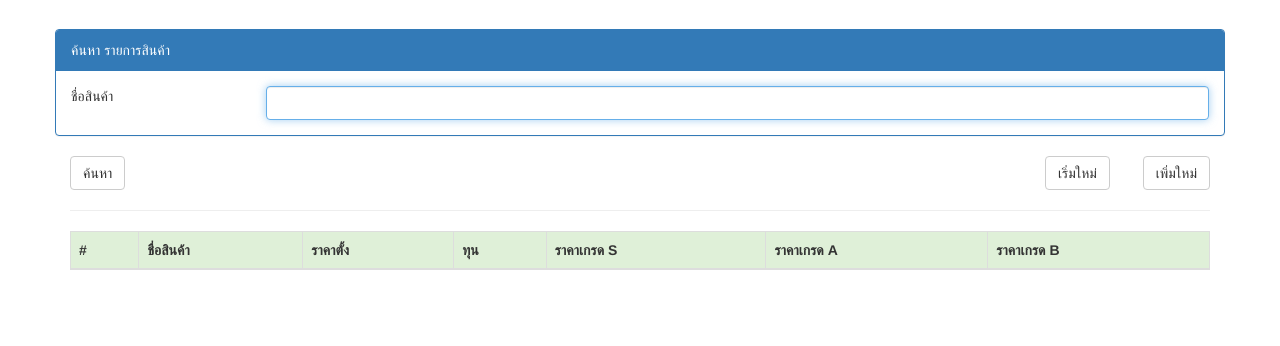
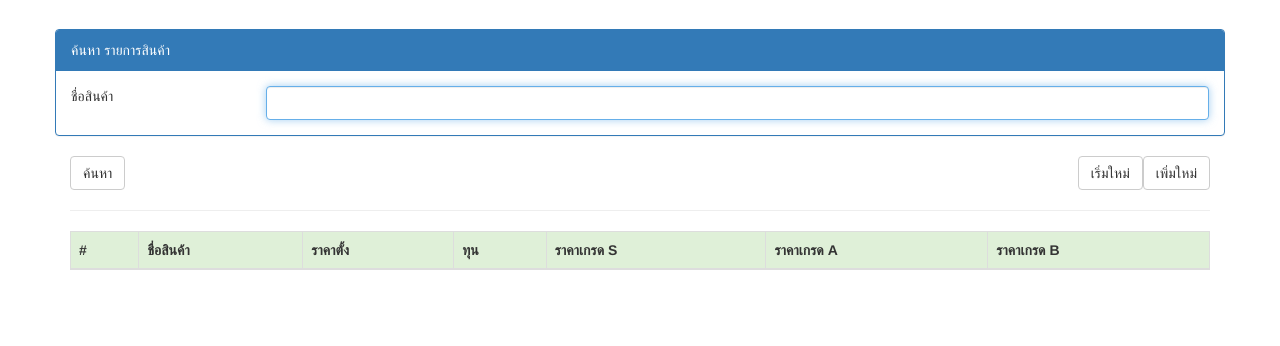
Before and after one commit to wittakarn/ipst, a PHP site: page /SEQUOT/pages/product.php?MODE=S in a window 1280 px wide. Shown: the part 51-397 px from the top of the page. Run offline with PHP 8.4, Linux system fonts and the light colour scheme; data that the repository does not hold is empty.

Commit message:
improve search feature.

```diff
--- a/include/product-q.php
+++ b/include/product-q.php
@@ -134,15 +134,15 @@
 					id="readButton">
 				ค้นหา</button>
 		</div>
-		<div class="col-md-8"></div>
-		<div class="col-md-2">
-			<button type="button"
-					class="btn btn-default"
+		<div class="col-md-7"></div>
+		<div class="col-md-3">
+			<a class="btn btn-default pull-right" href="product.php?MODE=A">เพิ่มใหม่</a>
+      <button type="button"
+					class="btn btn-default pull-right"
 					id="reloadPage"
 					onclick="location.reload();">
 					เริ่มใหม่
 			</button>
-			<a class="btn btn-default pull-right" href="product.php?MODE=A">เพิ่มใหม่</a>
 		</div>
 	</div>
 	<div class="row">
```
Also changed, not shown: class/class.Customer.php (+4 -3 lines), class/class.Product.php (+5 -3 lines), include/customer-q.php (+4 -4 lines).
